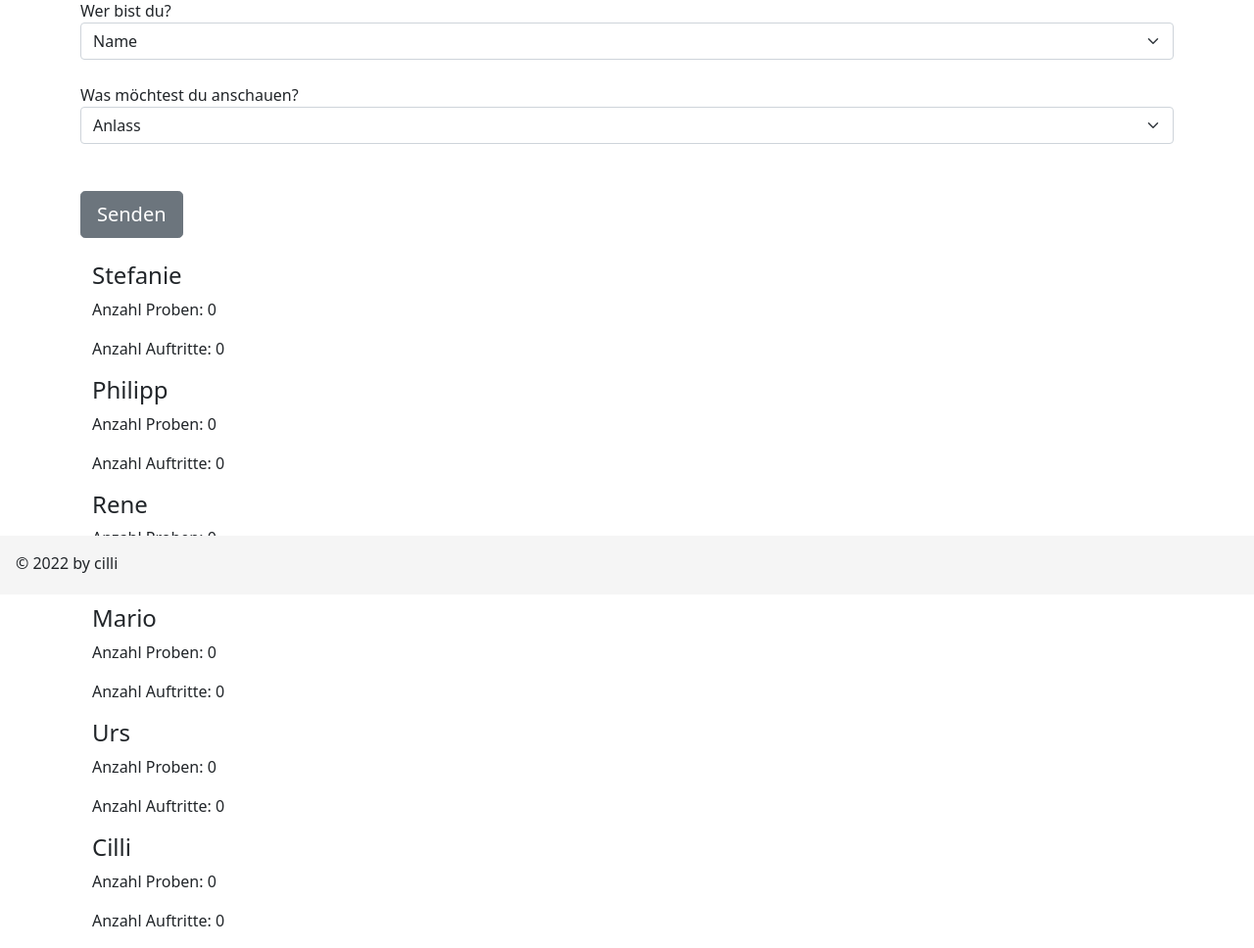
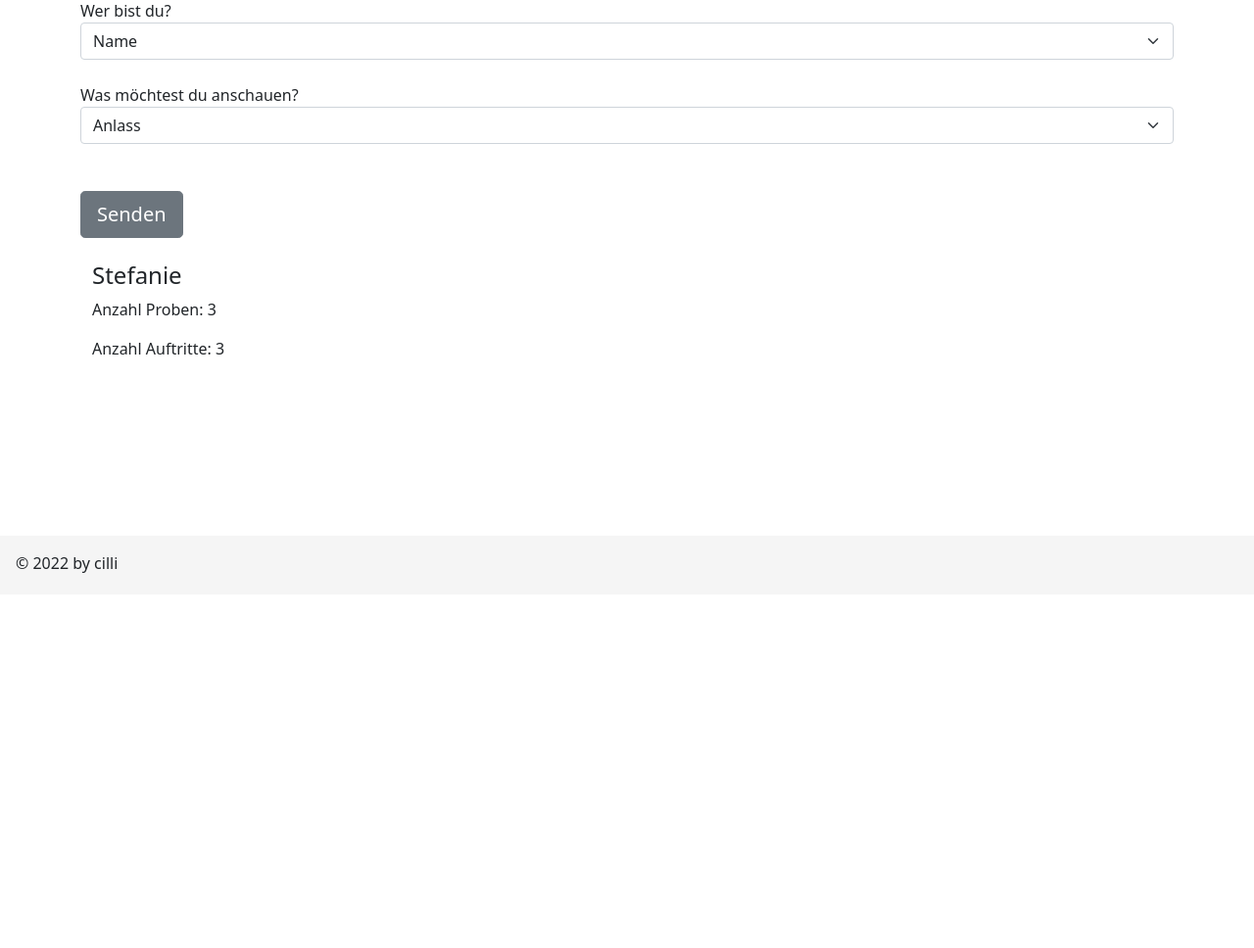
Before and after one commit to muimuiqu/projektarbeit, a Flask app: page /teilnahme/ in a window 1280 px wide. Shown: the part 193-1161 px from the top of the page at 98% size. After the commit the page ends 778 px from the top, so only its background shows below. Run offline with Flask 2, Linux system fonts and the light colour scheme; some libraries are stand-ins or nearby versions.

Commit message:
Bearbeitung Event mit zwei Werten

```diff
--- a/main.py
+++ b/main.py
@@ -40,7 +40,7 @@
 
 
 @app.route("/teilnahme/")  # Teilnahme
-def teilnahme():
+def berechnung():
     with open("aktivitaeten_2.json", "r") as open_file:
         json_as_string = open_file.read()
         datei_inhalt = loads(json_as_string)
@@ -58,87 +58,29 @@
     summe_proben_cilli = 0
     summe_auftritte_cilli = 0
 
-    for value in datei_inhalt:  # Eintrag Proben
-        if value["Vorname"] == "Stefanie":
+    for eintrag in datei_inhalt:  # Eintrag Proben
+        if eintrag["Vorname"] == "Stefanie":
             try:
-                summe_proben_stefanie += float(value["event: probe"])
-            except:
-                continue
-        elif value["Vorname"] == "Philipp":
-            try:
-                summe_proben_philipp += float(value["event: probe"])
-            except:
-                continue
-        elif value["Vorname"] == "Rene":
-            try:
-                summe_proben_rene += float(value["event: probe"])
-            except:
-                continue
-        elif value["Vorname"] == "Mario":
-            try:
-                summe_proben_mario += float(value["event: probe"])
-            except:
-                continue
-        elif value["Vorname"] == "Urs":
-            try:
-                summe_proben_urs += float(value["event: probe"])
-            except:
-                continue
-        elif value["Vorname"] == "Cilli":
-            try:
-                summe_proben_cilli += float(value["event: probe"])
+                summe_proben_stefanie = summe_proben_stefanie + 1
             except:
                 continue
 
-    for value in datei_inhalt:  # Eintrag Auftritte
-        if value["Vorname"] == "Stefanie":
+    for eintrag in datei_inhalt:  # Eintrag Auftritte
+        if eintrag["Vorname"] == "Stefanie":
             try:
-                summe_auftritte_stefanie += float(value["event: auftritte"])
-            except:
-                continue
-        elif value["Vorname"] == "Philipp":
-            try:
-                summe_auftritte_philipp += float(value["event: auftritte"])
-            except:
-                continue
-        elif value["Vorname"] == "Rene":
-            try:
-                summe_auftritte_rene += float(value["event: auftritte"])
-            except:
-                continue
-        elif value["Vorname"] == "Mario":
-            try:
-                summe_auftritte_mario += float(value["event: auftritte"])
-            except:
-                continue
-        elif value["Vorname"] == "Urs":
-            try:
-                summe_auftritte_urs += float(value["event: auftritte"])
-            except:
-                continue
-        elif value["Vorname"] == "Cilli":
-            try:
-                summe_auftritte_cilli += float(value["event: auftritte"])
+                summe_auftritte_stefanie = summe_auftritte_stefanie + 1
             except:
                 continue
 
     return render_template("teilnahme.html",
+                           datei_inhalt=datei_inhalt,
                            summe_proben_stefanie=summe_proben_stefanie,
-                           summe_proben_philipp=summe_proben_philipp,
-                           summe_proben_rene=summe_proben_rene,
-                           summe_proben_mario=summe_proben_mario,
-                           summe_proben_urs=summe_proben_urs,
-                           summe_proben_cilli=summe_proben_cilli,
                            summe_auftritte_stefanie=summe_auftritte_stefanie,
-                           summe_auftritte_philipp=summe_auftritte_philipp,
-                           summe_auftritte_rene=summe_auftritte_rene,
-                           summe_auftritte_mario=summe_auftritte_mario,
-                           summe_auftritte_urs=summe_auftritte_urs,
-                           summe_auftritte_cilli=summe_auftritte_cilli,)
+                           )
 
 
 @app.route("/berechnung/")  # Jahr 2022
-def berechnung():
+def uebersicht():
     with open("aktivitaeten_2.json") as open_file:
         json_as_string = open_file.read()
         datei_inhalt = loads(json_as_string)
--- a/templates/formular.html
+++ b/templates/formular.html
@@ -30,9 +30,9 @@
     <h1>Eingabe Anwesenheit</h1>
 <br>
     <form method="POST">
-        <label for="name">Wer bist du?</label>
+        <label for="name">Identifiziere dich</label>
         <select class="form-select" aria-label="Default select example" name="vorname">
-            <option value="vorname">Name</option>
+            <option value="vorname">Wer bist du?</option>
             <option value="Stefanie">Stefanie</option>
             <option value="Philipp">Philipp</option>
             <option value="Rene">Rene</option>
--- a/templates/teilnahme.html
+++ b/templates/teilnahme.html
@@ -42,36 +42,22 @@
     <br>
     <div class="form-group">
         <label for="was">Was möchtest du anschauen?</label>
-        <select class="form-select" aria-label="Default select example" name="event">
-            <option value ="event">Anlass</option>
-            <option value="event">Probe</option>
-            <option value="event">Auftritte</option>
+        <select class="form-select" aria-label="Default select example" name="proben, auftritte">
+            <option value ="proben, auftritte">Anlass</option>
+            <option value="proben, auftritte">Probe</option>
+            <option value="proben, auftritte">Auftritte</option>
         </select>
     </div>
         <br><br>
   <button type="submit" class="btn btn-secondary btn-lg btn-block">Senden</button>
-    </form>
-
     <div class="container"><br>
         <h4>Stefanie</h4>
         <p>Anzahl Proben: {{ summe_proben_stefanie }}</p>
         <p>Anzahl Auftritte: {{ summe_auftritte_stefanie }}</p>
-        <h4>Philipp</h4>
-        <p>Anzahl Proben: {{ summe_proben_philipp }}</p>
-        <p>Anzahl Auftritte: {{ summe_auftritte_philipp }}</p>
-        <h4>Rene</h4>
-        <p>Anzahl Proben: {{ summe_proben_rene }}</p>
-        <p>Anzahl Auftritte: {{ summe_auftritte_rene }}</p>
-        <h4>Mario</h4>
-        <p>Anzahl Proben: {{ summe_proben_mario }}</p>
-        <p>Anzahl Auftritte: {{ summe_auftritte_mario }}</p>
-        <h4>Urs</h4>
-        <p>Anzahl Proben: {{ summe_proben_urs }}</p>
-        <p>Anzahl Auftritte: {{ summe_auftritte_urs }}</p>
-        <h4>Cilli</h4>
-        <p>Anzahl Proben: {{ summe_proben_cilli }}</p>
-        <p>Anzahl Auftritte: {{ summe_auftritte_cilli }}</p>
     </div>
+    </form>
+
+
 </div>
 
 
```
